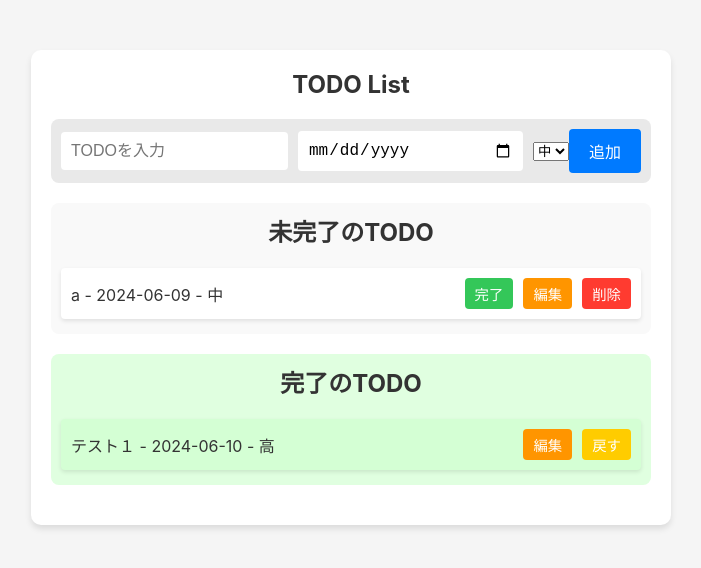
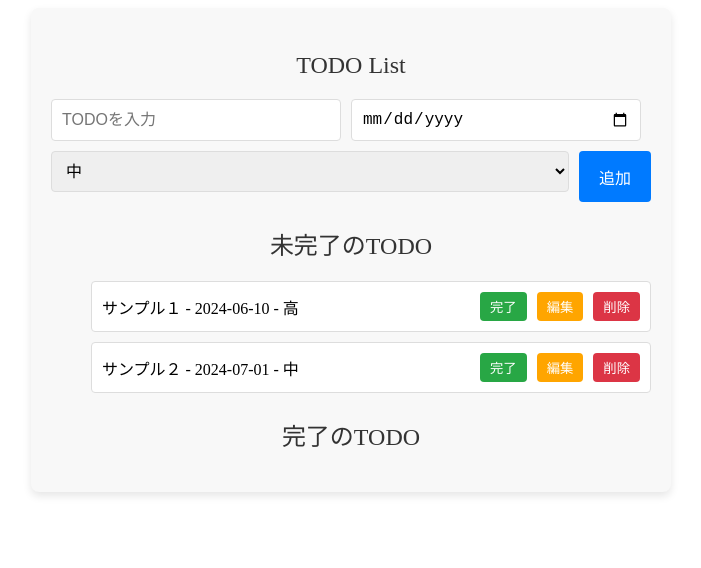
Before and after one commit to yutnagase/react-todo-app, a React (Vite) app: page / in a window 1280 px wide. Shown: the top 568 px of the page, without its empty margins (289-990 px from the left). Built offline with nearby package versions, Linux system fonts and the light colour scheme; data requests are answered from the project's data file.

Commit message:
modified to layout

```diff
--- a/db.json
+++ b/db.json
@@ -2,16 +2,16 @@
   "todos": [
     {
       "id": "4178",
-      "text": "テスト１",
-      "completed": true,
+      "text": "サンプル１",
+      "completed": false,
       "dueDate": "2024-06-10",
       "priority": "高"
     },
     {
-      "id": "996d",
-      "text": "a",
+      "id": "afda",
+      "text": "サンプル２",
       "completed": false,
-      "dueDate": "2024-06-09",
+      "dueDate": "2024-07-01",
       "priority": "中"
     }
   ]
--- a/src/components/EditTodoModal.jsx
+++ b/src/components/EditTodoModal.jsx
@@ -1,4 +1,6 @@
 import "../css/EditTodoModal.css";
+import React from "react";
+
 const EditTodoModal = ({
   isOpen,
   todoText,
--- a/src/components/InputTodo.jsx
+++ b/src/components/InputTodo.jsx
@@ -1,3 +1,5 @@
+import React from "react";
+
 const InputTodo = ({
   todoText,
   todoDueDate,
@@ -11,6 +13,7 @@ const InputTodo = ({
 }) => (
   <div className="input-area">
     <input
+      type="text"
       placeholder="TODOを入力"
       value={todoText}
       onChange={onChangeText}
--- a/src/css/EditTodoModal.css
+++ b/src/css/EditTodoModal.css
@@ -1,73 +1,59 @@
-/* Modal overlay */
 .modal-overlay {
   position: fixed;
   top: 0;
   left: 0;
   width: 100%;
   height: 100%;
-  background-color: rgba(0, 0, 0, 0.5);
+  background: rgba(0, 0, 0, 0.5);
   display: flex;
   justify-content: center;
   align-items: center;
-  z-index: 1000;
 }
 
-/* Modal content */
 .modal-content {
   background: white;
   padding: 20px;
   border-radius: 8px;
   box-shadow: 0 4px 8px rgba(0, 0, 0, 0.2);
-  width: 90%;
-  max-width: 400px;
-  text-align: center;
+  width: 300px;
+  max-width: 90%;
 }
 
-.modal-content h2 {
-  margin-bottom: 20px;
-}
-
-.modal-content input {
-  width: 100%;
+.modal-content input[type="text"],
+.modal-content input[type="date"],
+.modal-content select {
+  width: calc(100% - 20px);
   padding: 10px;
   margin-bottom: 20px;
   border: 1px solid #ddd;
   border-radius: 4px;
+  font-size: 16px;
 }
 
-.modal-buttons {
+.modal-content .modal-buttons {
   display: flex;
   justify-content: space-between;
 }
 
-.modal-buttons button {
+.modal-content .modal-buttons button {
+  background: #007aff;
+  color: white;
+  border: none;
   padding: 10px 20px;
-  border: none;
   border-radius: 4px;
-  font-size: 1em;
+  cursor: pointer;
+  transition: background 0.3s;
 }
 
-.modal-buttons button:first-child {
-  background-color: #34c759;
-  color: white;
+.modal-content .modal-buttons button:hover {
+  background: #005bb5;
 }
 
-.modal-buttons button:last-child {
-  background-color: #ff3b30;
-  color: white;
-}
-.modal-content select {
-  width: 100%;
-  padding: 10px;
-  margin-bottom: 20px;
-  border: 1px solid #ddd;
-  border-radius: 4px;
+.modal-content .modal-buttons button:last-child {
+  background: #ccc;
+  color: #333;
 }
 
-.modal-content input[type="date"] {
-  width: 100%;
-  padding: 10px;
-  margin-bottom: 20px;
-  border: 1px solid #ddd;
-  border-radius: 4px;
+.modal-content .modal-buttons button:last-child:hover {
+  background: #999;
 }
--- a/src/css/Todo.css
+++ b/src/css/Todo.css
@@ -1,148 +1,106 @@
-/* Reset some basic styles for consistency across browsers */
-body,
-h1,
-h2,
-h3,
-h4,
-h5,
-h6,
-p,
-ul,
-li {
-  margin: 0;
-  padding: 0;
-  box-sizing: border-box;
-  font-family: -apple-system, BlinkMacSystemFont, "Segoe UI", Roboto,
-    "Helvetica Neue", Arial, sans-serif;
+.todo-container {
+  max-width: 600px;
+  margin: 0 auto;
+  padding: 20px;
+  background: #f8f8f8;
+  border-radius: 8px;
+  box-shadow: 0 4px 8px rgba(0, 0, 0, 0.1);
 }
 
-body {
-  background-color: #f5f5f5;
-  color: #333;
-  font-size: 16px;
-}
-
-input,
-button {
-  outline: none;
-}
-
-button {
-  cursor: pointer;
-}
-
-/* Container for the app */
-.todo-container {
-  max-width: 600px;
-  margin: 50px auto;
-  padding: 20px;
-  background: #fff;
-  border-radius: 10px;
-  box-shadow: 0 4px 6px rgba(0, 0, 0, 0.1);
-}
-
-/* Header styles */
 .title {
+  font-size: 24px;
+  margin-bottom: 20px;
   text-align: center;
-  font-size: 1.5em;
-  font-weight: bold;
-  margin-bottom: 20px;
   color: #333;
 }
 
-/* Input area styling */
 .input-area {
   display: flex;
-  align-items: center;
   justify-content: space-between;
-  padding: 10px;
-  background: #e9e9e9;
-  border-radius: 8px;
   margin-bottom: 20px;
+  flex-wrap: wrap;
 }
 
-.input-area input {
-  flex: 1;
+.input-area input[type="text"],
+.input-area input[type="date"],
+.input-area select {
+  flex: 1 1 30%;
+  margin-right: 10px;
+  margin-bottom: 10px;
   padding: 10px;
-  font-size: 1em;
-  border: none;
+  border: 1px solid #ddd;
   border-radius: 4px;
-  margin-right: 10px;
+  font-size: 16px;
 }
 
 .input-area button {
   padding: 10px 20px;
-  background-color: #007aff;
+  background: #007aff;
   color: white;
   border: none;
   border-radius: 4px;
-  font-size: 1em;
+  cursor: pointer;
+  transition: background 0.3s;
+  font-size: 16px;
 }
 
-/* Incomplete and complete areas */
-.todo-list {
-  margin-bottom: 20px;
+.input-area button:hover {
+  background: #005bb5;
 }
 
-.todo-area {
-  padding: 10px;
-  background: #f9f9f9;
-  border-radius: 8px;
-  margin-bottom: 20px;
-}
-
-.todo-area ul {
-  list-style: none;
+.todo-list {
+  margin-top: 20px;
 }
 
 .todo-item {
   display: flex;
+  justify-content: space-between;
   align-items: center;
-  justify-content: space-between;
   padding: 10px;
-  margin: 5px 0;
-  background: #fff;
+  background: white;
+  border: 1px solid #ddd;
   border-radius: 4px;
-  box-shadow: 0 2px 4px rgba(0, 0, 0, 0.1);
+  margin-bottom: 10px;
+  font-size: 16px;
 }
 
 .todo-item p {
+  margin: 0;
   flex: 1;
-  margin: 0;
-  font-size: 1em;
 }
 
 .todo-item button {
   margin-left: 10px;
   padding: 5px 10px;
-  font-size: 0.9em;
-  background-color: #007aff;
-  color: white;
   border: none;
   border-radius: 4px;
+  cursor: pointer;
+  transition: background 0.3s;
 }
 
-.todo-item button.remove {
-  background-color: #ff3b30;
+.todo-item .edit {
+  background: #ffa500;
+  color: white;
 }
 
-.todo-item button.complete {
-  background-color: #34c759;
+.todo-item .edit:hover {
+  background: #cc8400;
 }
 
-.todo-item button.edit {
-  background-color: #ff9500;
+.todo-item .complete {
+  background: #28a745;
+  color: white;
 }
 
-/* Complete area styling */
-.complete-area {
-  background-color: #e0ffe0;
+.todo-item .complete:hover {
+  background: #218838;
 }
 
-.complete-area .todo-item {
-  background-color: #d4ffd4;
+.todo-item .remove {
+  background: #dc3545;
+  color: white;
 }
 
-.complete-area button {
-  background-color: #ffcc00;
+.todo-item .remove:hover {
+  background: #c82333;
 }
```
